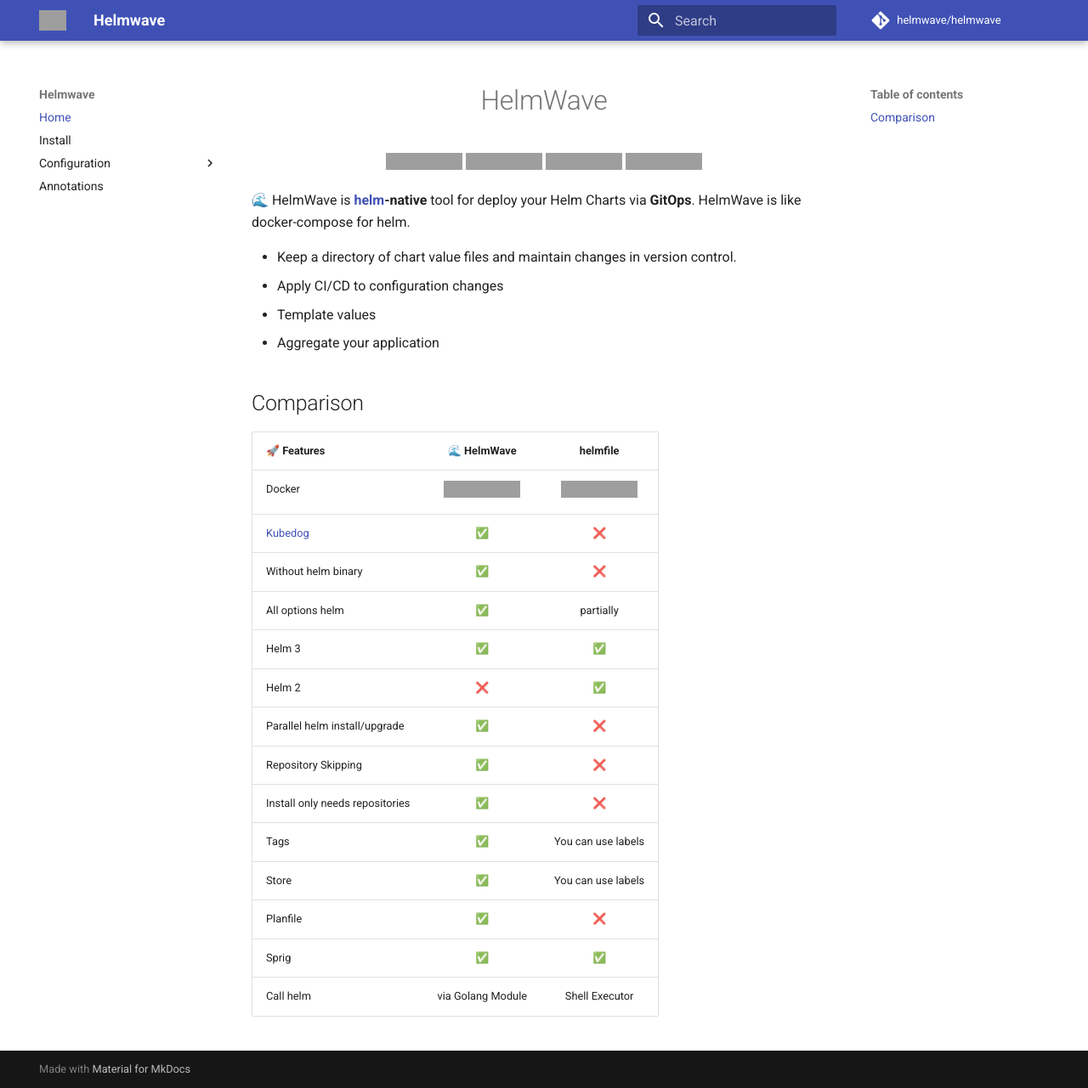
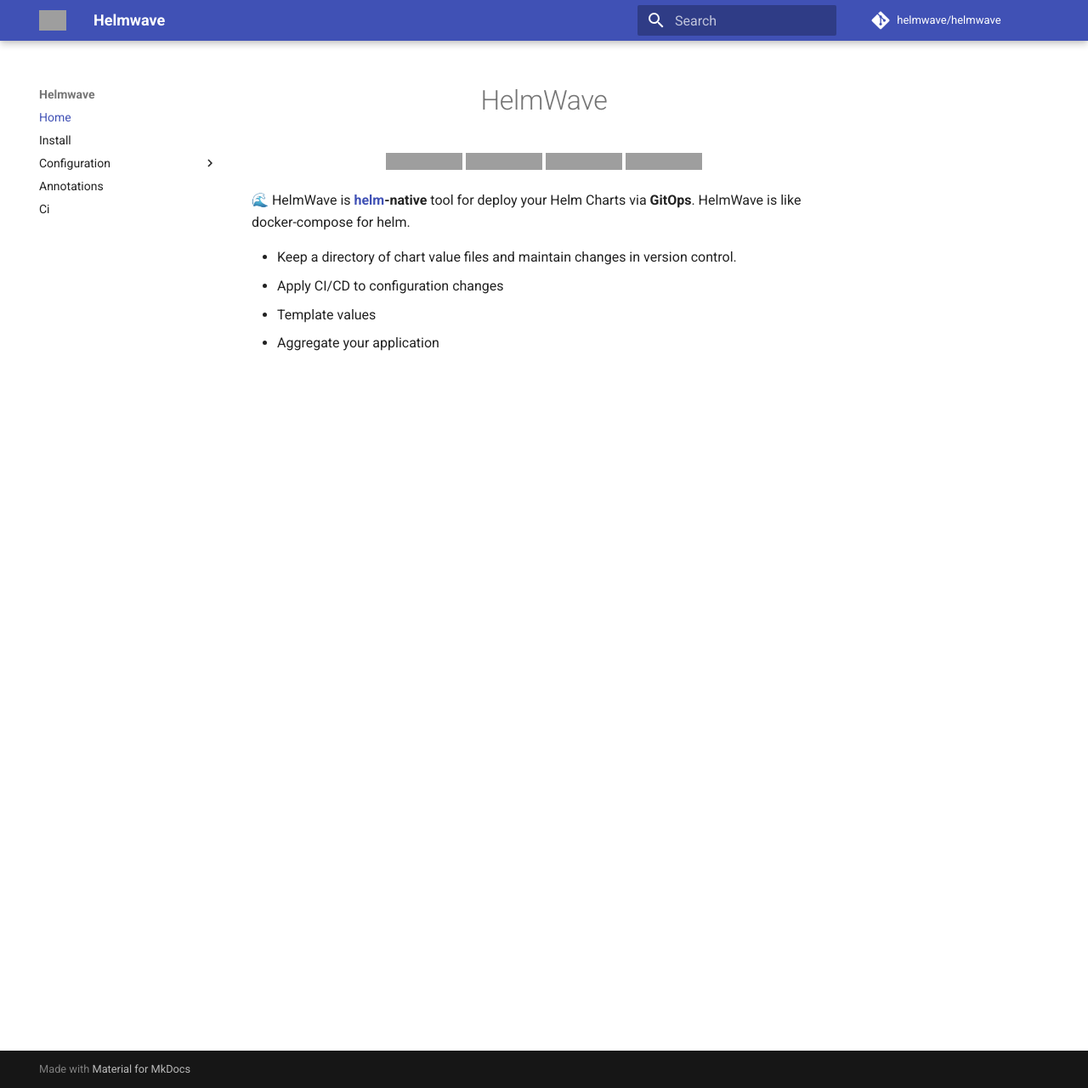
Before and after one commit to helmwave/docs, an MkDocs documentation site: the page built from docs/index.md, in a window 1280 px wide and 1281 px high. Shown: the whole window at 85% size. Built offline with MkDocs 1.6.1 and Material for MkDocs 9.7.7, drawn with Linux system fonts in a browser that asks for light colours; comment, search, counter and statistics services are not loaded; grey boxes are pictures that could not be loaded.

```diff
--- a/docs/index.md
+++ b/docs/index.md
@@ -15,22 +15,3 @@
 - Apply CI/CD to configuration changes
 - Template values
 - Aggregate your application
-
-## Comparison
-
-🚀 Features  | 🌊 HelmWave   | helmfile
--------------| :------------:|:-----------:
-Docker | ![Docker Image Size helmwave (latest by date)](https://img.shields.io/docker/image-size/diamon/helmwave) | ![Docker Image Size helmfile (latest by date)](https://img.shields.io/docker/image-size/chatwork/helmfile)
-[Kubedog](https://github.com/werf/kubedog) |✅|❌
-Without helm binary |✅|❌
-All options helm|✅|partially
-Helm 3 |✅|✅
-Helm 2 |❌|✅
-Parallel helm install/upgrade |✅|❌
-Repository Skipping|✅|❌
-Install only needs repositories|✅|❌
-Tags|✅| You can use labels
-Store|✅| You can use labels
-Planfile|✅|❌
-Sprig | ✅|✅
-Call helm | via Golang Module | Shell Executor
--- a/mkdocs.yml
+++ b/mkdocs.yml
@@ -1,5 +1,5 @@
 site_name: Helmwave
-site_description: 'A docs helmwave'
+site_description: 'The helmwave`s docs'
 site_author: 'Dmitriy Zhilyaev'
 docs_dir: docs/
 repo_name: 'helmwave/helmwave'
@@ -12,6 +12,7 @@
       - configuration/store.md
       - configuration/full.md
   - Annotations: anno.md
+  - ci.md
 
 theme:
   name: material
```
Also changed, not shown: docs/anno.md (+9 -1 lines), docs/ci.md (added, +37 -0 lines).
